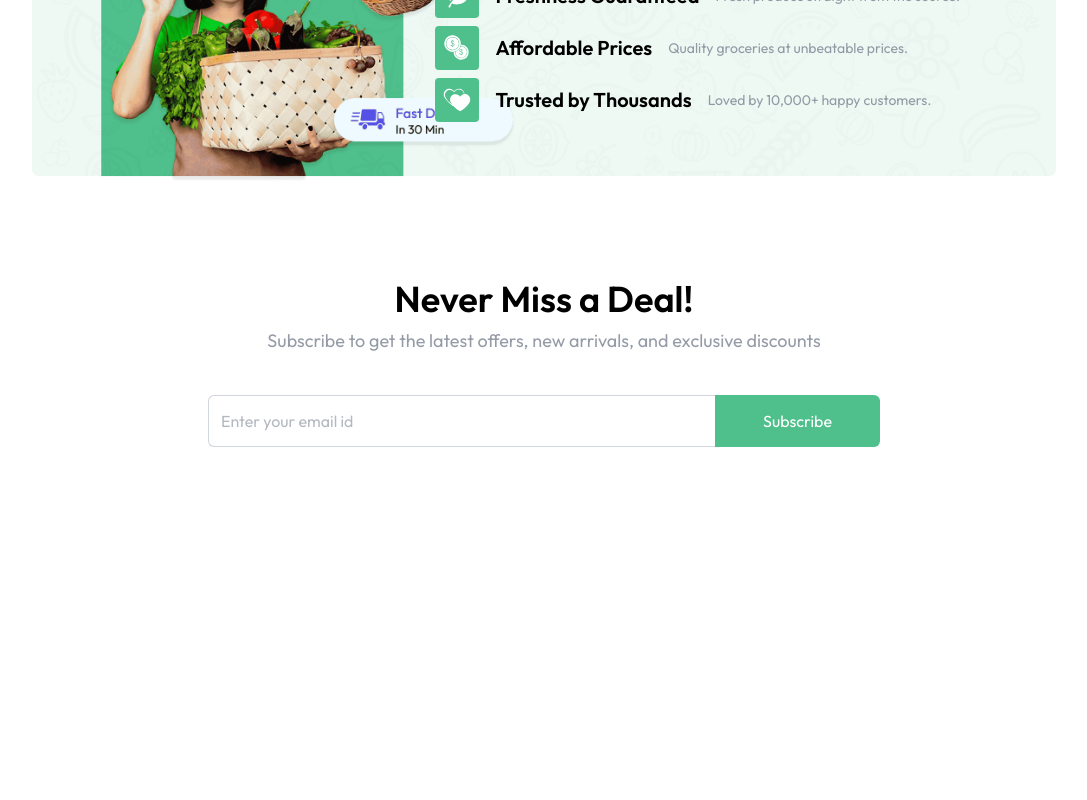
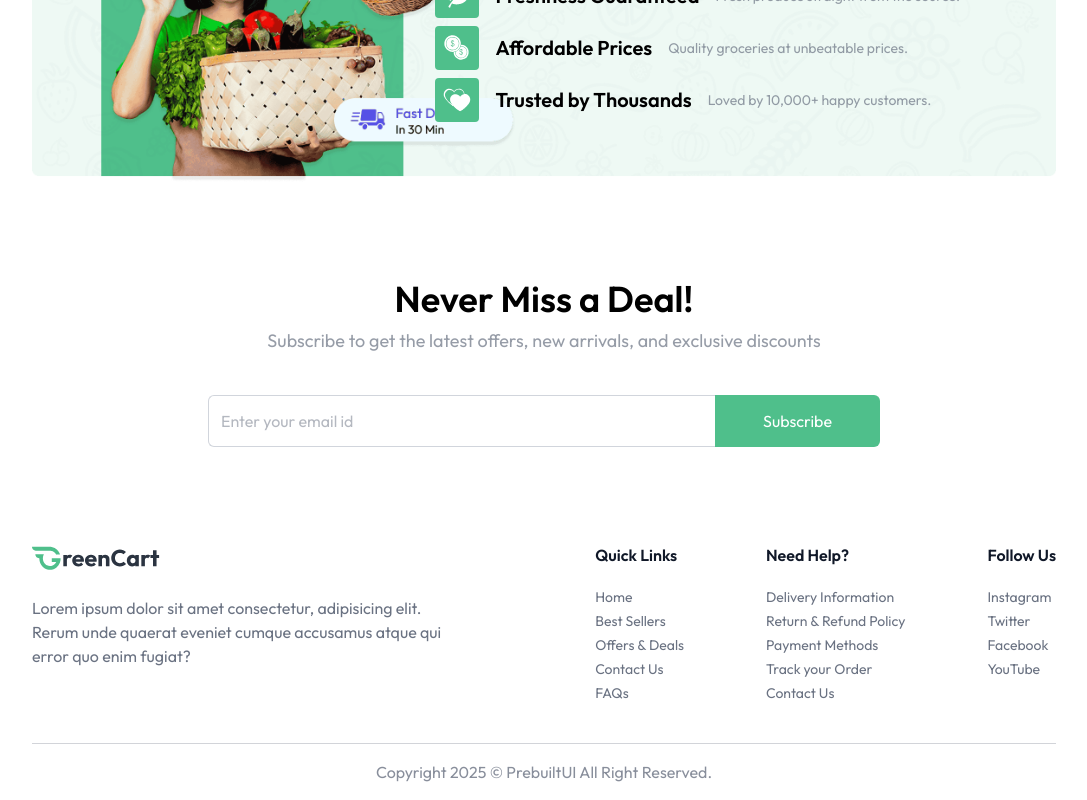
Before and after one commit to rigby200602/ecommerce_website, a React (Vite) app in the folder frontEnd/: page / in a window 1280 px wide. Shown: the part 1499-2299 px from the top of the page, without its empty margins (96-1183 px from the left). Before the commit the page ends 2002 px from the top, so only its background shows below. Built offline with nearby package versions, Linux system fonts and the light colour scheme; a web font is replaced by a local one.

Commit message:
add footer

```diff
--- a/frontEnd/src/App.jsx
+++ b/frontEnd/src/App.jsx
@@ -3,6 +3,7 @@ import Navbar from './components/Navbar'
 import { Routes, Route, useLocation } from 'react-router-dom'
 import Home from './pages/Home'
 import { Toaster } from 'react-hot-toast'
+import Footer from './components/Footer'
 
 const App = () => {
 
@@ -19,6 +20,7 @@ const App = () => {
           <Route path="/" element={<Home/>}/>
         </Routes>
       </div>
+      <Footer/>
     </div>
   )
 }
--- /dev/null
+++ b/frontEnd/src/components/Footer.jsx
@@ -0,0 +1,48 @@
+import { assets } from "../assets/assets";
+
+const Footer = () => {
+    const linkSections = [
+        {
+            title: "Quick Links",
+            links: ["Home", "Best Sellers", "Offers & Deals", "Contact Us", "FAQs"]
+        },
+        {
+            title: "Need Help?",
+            links: ["Delivery Information", "Return & Refund Policy", "Payment Methods", "Track your Order", "Contact Us"]
+        },
+        {
+            title: "Follow Us",
+            links: ["Instagram", "Twitter", "Facebook", "YouTube"]
+        }
+    ];
+
+    return (
+        <div className="px-6 md:px-16 lg:px-24 xl:px-32">
+            <div className="flex flex-col md:flex-row items-start justify-between gap-10 py-10 border-b border-gray-500/30 text-gray-500">
+                <div>
+                    <img className="w-34 md:w-32" src={assets.logo} alt="logo" />
+                    <p className="max-w-[410px] mt-6">Lorem ipsum dolor sit amet consectetur, adipisicing elit. Rerum unde quaerat eveniet cumque accusamus atque qui error quo enim fugiat?</p>
+                </div>
+                <div className="flex flex-wrap justify-between w-full md:w-[45%] gap-5">
+                    {linkSections.map((section, index) => (
+                        <div key={index}>
+                            <h3 className="font-semibold text-base text-gray-900 md:mb-5 mb-2">{section.title}</h3>
+                            <ul className="text-sm space-y-1">
+                                {section.links.map((link, i) => (
+                                    <li key={i}>
+                                        <a href="#" className="hover:underline transition">{link}</a>
+                                    </li>
+                                ))}
+                            </ul>
+                        </div>
+                    ))}
+                </div>
+            </div>
+            <p className="py-4 text-center text-sm md:text-base text-gray-500/80">
+                Copyright 2025 © PrebuiltUI All Right Reserved.
+            </p>
+        </div>
+    );
+};
+
+export default Footer
```
